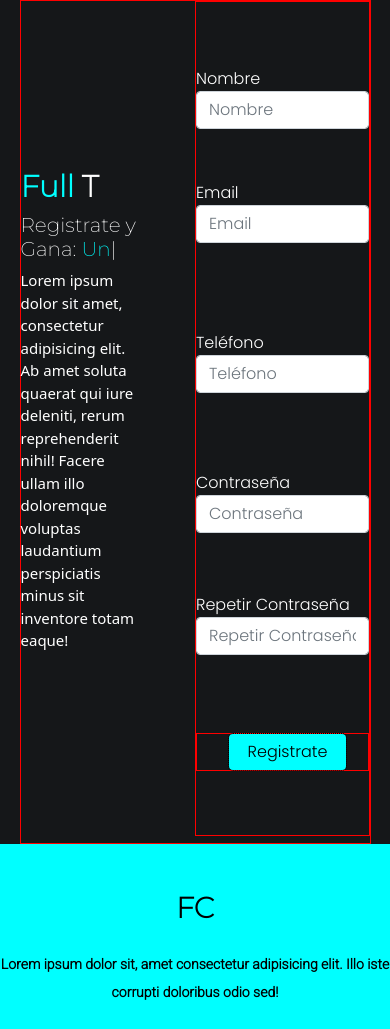
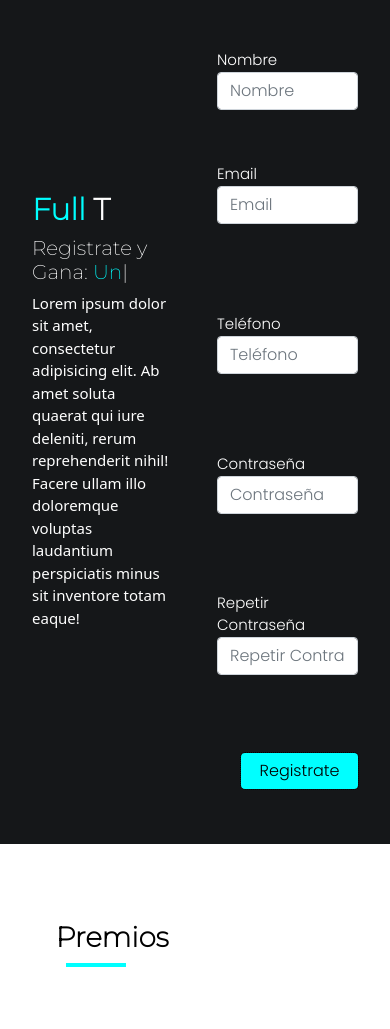
Before and after one commit to FacundoCarollo/FinalProgramacionVisual, a plain HTML site: page index.html in a window 390 px wide. Shown: the top 1029 px of the page. Drawn offline with nearby package versions, Linux system fonts and the light colour scheme.

Commit message:
primera prueba responsive

```diff
--- a/index.html
+++ b/index.html
@@ -19,11 +19,10 @@
     <div class="wrapper">
 
    <header class="header">
-        <main class="main">
+    <div class="main">
       <div class="article">
         <h1><sapan id="full-t">Full </sapan>T</h1>
         <h2 style="font-size: 20px;">Registrate y Gana: <span class="typing" id="#typed-strings"></span></h2>
-
         <p>Lorem ipsum dolor sit amet, consectetur adipisicing elit. Ab amet soluta quaerat qui iure deleniti, rerum reprehenderit nihil! Facere ullam illo doloremque voluptas laudantium perspiciatis minus sit inventore totam eaque!</p>
         </div>
         <div class="form">
@@ -58,17 +57,51 @@
 
               </div>
               <h1 id="confirmacion"></h1>
-                   <div class="boton">
+
               <button type="submit" class="btn btn-primary"onclick="return validacionCorrecta()">Registrate</button>
-                  </div>
+
 
 
               </form>
       </div>
-        </main>
-   </header>
+    </div>
 
 
+   </header>
+ <main>
+   <div class="premios">
+     <div class="title">
+    <h1>Premios</h1>
+    <div class="premios-dv">
+    <div class="división"></div>
+  </div>
+  </div>
+   <div class="cards">
+     <div class="card" style="width: 18rem;">
+       <img src="iphone12.jfif" style="width: 100%"  class="card-img-top" alt="...">
+   <div class="card-body">
+     <h1 class="telefono">Iphone 12</h1>
+    <p class="card-text">Some quick example text to build on the card title and make up the bulk of the card's content.</p>
+  </div>
+ </div>
+<div class="card" style="width: 18rem;">
+ <img src="laptop-Lenovo.jfif" style="width:100 ; height: 10rem;" class="card-img-top" alt="...">
+ <div class="card-body">
+   <h1 class="laptop">Laptop Lenovo ThinkPad X1 Carbon</h1>
+   <p class="card-text">Some quick example text to build on the card title and make up the bulk of the card's content.</p>
+ </div>
+</div>
+<div class="card" style="width: 18rem; ">
+ <img src="tablet.jfif" style="width: 100%; height: 10rem;" class="card-img-top" alt="...">
+ <div class="card-body">
+   <h1 class="tablet">Tablet Samsung Tab S5e</h1>
+   <p class="card-text">Some quick example text to build on the card title and make up the bulk of the card's content.</p>
+ </div>
+</div>
+</div>
+</div>
+
+ </main>
 
 
 
--- a/styles.css
+++ b/styles.css
@@ -18,11 +18,13 @@ body {
     box-sizing: content-box;
     margin: 0;
     padding: 0;
+    display: block;
 }
 
 
 .wrapper{
     margin: 0;
+    padding: 0;
     width:100vw;
     height:100vh;
     background-color: #151719;
@@ -30,23 +32,22 @@ body {
 }
 
 .header{
-    width: 100%;
-    height: 100%;
+    width: 100vw;
+    height: 100vh;
     display: flex;
+    padding-bottom: 7px;
 
 }
+
 .main{
-   border: 1px solid red;
-    margin: 0 auto;
-    width: 90%;
-    height: 100%;
-    display: grid;
-    grid-template-columns: repeat(2,2fr);
-    align-items: center;
-    justify-content: space-between;
-    padding-bottom: 7px ;
+ width: 100%;
+ height: 100%;
+ display: flex;
+
+
 
 }
+
 
 .main h1{
 color: #fff;
@@ -78,11 +79,12 @@ h1{
 
 
 .article{
-    width: 30vw;
-    height: 80vh;
+    width: 100%;
+    height: 100%;
     display: flex;
     justify-content: center;
     flex-direction: column;
+    padding-left: 2em;
 
 }
 
@@ -90,18 +92,20 @@ h1{
 
 
 .form{
-  width: 100%;
- height: 100%;
+  width: 100vw;
+
   display: flex;
-  flex-direction: column;
+
   justify-content: center;
   align-items: center;
   color: white;
   font-family:  'Poppins';
+  padding-right: 2em;
+  padding-left: 3em;
 }
 
 #formulario{
-  border: 1px solid red;
+
   width: 100%;
   height: 100%;
   display: flex;
@@ -110,21 +114,13 @@ h1{
 
 }
 
-.boton{
-  border: 1px solid red;
-  width: 100%;
-  align-items: center;
-  justify-content: center;
-  padding-left: 9em;
-}
+
 
 #formulario p{
   font-size: 12px;
 }
 
-#formulario .btn-primary{
 
-}
 
 
 
@@ -134,7 +130,7 @@ h1{
     border:none;
 
    border-radius: 50px;
-
+   margin-left: 10em;
     background-color: aqua;
     border-radius: 20px;
     font-family: 'Poppins', sans-serif;
@@ -142,12 +138,7 @@ h1{
 
 }
 
-.btn-primary:hover{
-  background-color: red;
 
-  cursor: pointer;
-  color:  red;
-}
 
 #formulario .btn:focus, .btn:active {
     outline: none;
@@ -216,6 +207,31 @@ font-weight: bold;
   background-color: aqua;
 
 }
+
+.premios{
+
+ width: 100vw;
+
+  margin: 0;
+  padding: 0;
+}
+
+.title{
+  width: 100%;
+
+  margin:0;
+}
+.title h1{
+  width:100%;
+
+  padding-left: 2em;
+}
+
+.premios-dv{
+  padding-left: 5em;
+}
+
+
 
 .footer{
   width: 100%;
@@ -379,10 +395,27 @@ font-weight: bold;
   }
 
 
+  #formulario label{
+    font-size: 15px;
+  }
 
 
+  .premios-dv{
+    padding-left: 4em;
+  }
+
+  .btn{
+    width: 30vw;
+    border:none;
+
+   border-radius: 50px;
+   margin-left: 1.5em;
+    background-color: aqua;
+    border-radius: 20px;
+    font-family: 'Poppins', sans-serif;
 
 
+}
 
 
 }
```
Lines whose indentation alone changed are shown as unchanged.
